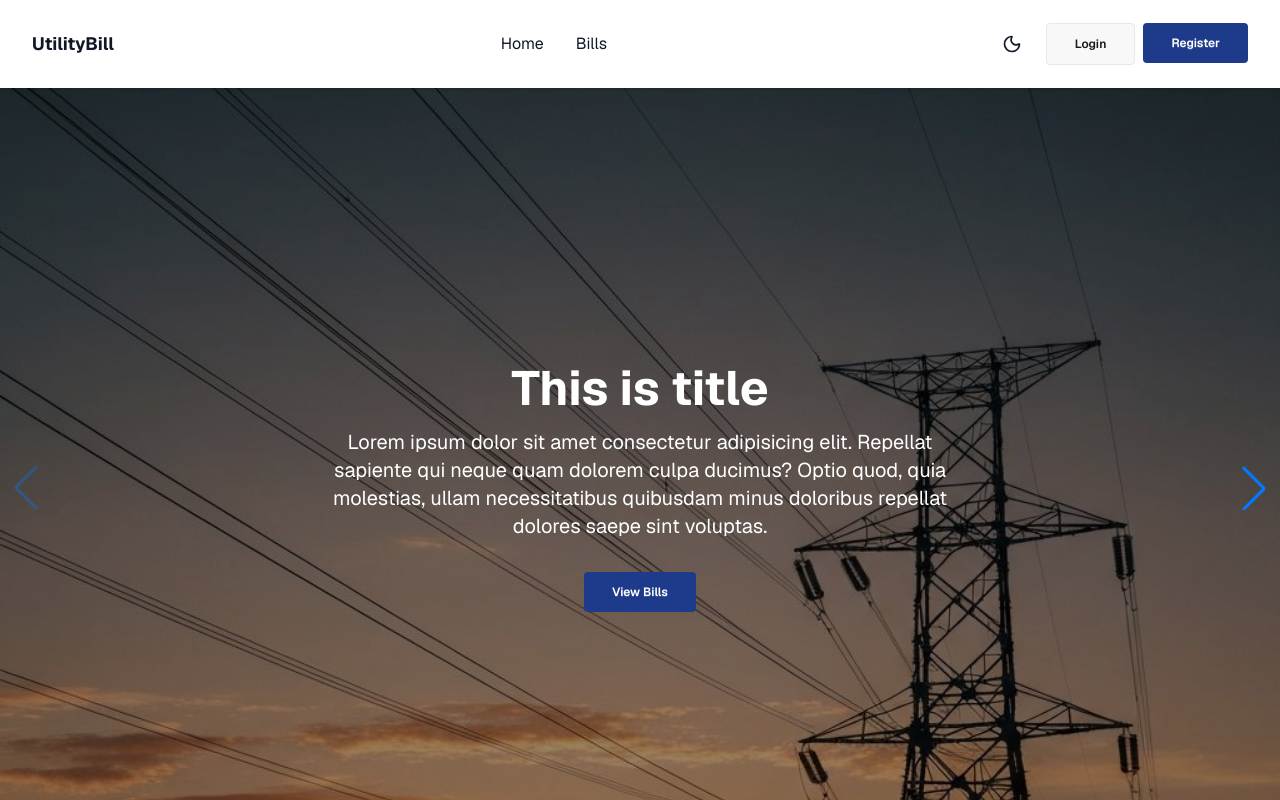
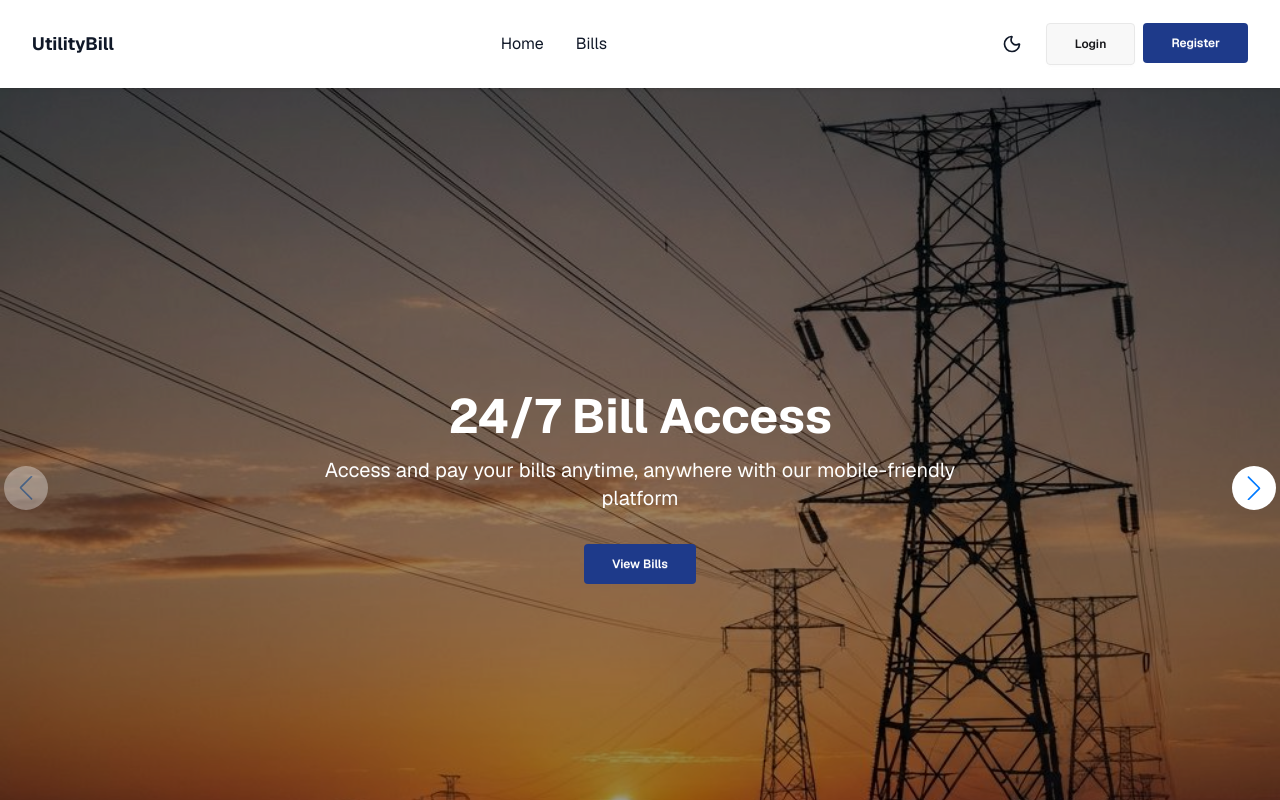
Before and after one commit to muzahidul-islam-dev/assignment-10-front-end, a React (Vite) app: page / in a window 1280 px wide. Shown: the top 800 px of the page. Built offline with nearby package versions, Linux system fonts and the light colour scheme; no server answers.

Commit message:
feat: enhance UI components and add search functionality for bills

```diff
--- a/src/components/Home/CategorySection.jsx
+++ b/src/components/Home/CategorySection.jsx
@@ -5,7 +5,7 @@ function CategorySection() {
     return (
         <section className='max-w-7xl mx-auto px-10 my-20'>
                 <h3 className='text-4xl text-center dark:text-white font-semibold'>Utility Categories</h3>
-                <div className="grid grid-cols-4 gap-10 my-10">
+                <div className="grid md:grid-cols-2 lg:grid-cols-4 gap-10 my-10">
                     <div className="group shadow border rounded-lg border-gray-200 dark:bg-linear-to-br dark:from-pink-500 dark:to-orange-500 dark:border-none hover:bg-linear-to-br hover:from-pink-500 hover:to-orange-500 hover:shadow-lg transition-all cursor-pointer p-6 h-full">
                         <div
                             className={`w-20 h-20 bg-linear-to-br dark:bg-linear-to-br dark:from-white dark:to-white from-pink-500 group-hover:from-white m-auto rounded-full to-orange-500 group-hover:to-white flex items-center justify-center mb-4 group-hover:scale-110 transition-transform`}
--- a/src/components/Home/HeroSection.jsx
+++ b/src/components/Home/HeroSection.jsx
@@ -17,12 +17,13 @@ function HeroSection() {
                     slidesPerView={1}
                     onSlideChange={() => console.log('slide change')}
                     onSwiper={(swiper) => console.log(swiper)}
-                    className='h-screen'
+                    className='h-[400px] md:h-[700px] lg:h-screen'
                     modules={[Pagination, Navigation]}
                     pagination={{
                         type: 'fraction',
                     }}
                     navigation={true}
+
                 >
                     <SwiperSlide>
                         <div
@@ -32,13 +33,13 @@ function HeroSection() {
                             <img
                                 src={Banner1 || "/placeholder.svg"}
                                 alt={'banner 1'}
-                                className="object-cover w-full"
+                                className="object-cover w-full h-screen"
                             />
                             <div className="absolute inset-0 bg-black/40" />
                             <div className="absolute inset-0 flex items-center justify-center">
                                 <div className="text-center text-white px-4 max-w-2xl">
-                                    <h1 className="text-3xl md:text-5xl font-bold mb-4">This is title</h1>
-                                    <p className="text-lg md:text-xl mb-8">Lorem ipsum dolor sit amet consectetur adipisicing elit. Repellat sapiente qui neque quam dolorem culpa ducimus? Optio quod, quia molestias, ullam necessitatibus quibusdam minus doloribus repellat dolores saepe sint voluptas.</p>
+                                    <h1 className="text-3xl md:text-5xl font-bold mb-4">24/7 Bill Access</h1>
+                                    <p className="text-lg md:text-xl mb-8">Access and pay your bills anytime, anywhere with our mobile-friendly platform</p>
                                     <Link href="/bills">
                                         <Button>
                                             View Bills
@@ -56,13 +57,13 @@ function HeroSection() {
                             <img
                                 src={Banner1 || "/placeholder.svg"}
                                 alt={'banner 1'}
-                                className="object-cover w-full"
+                                className="object-cover w-full h-screen"
                             />
                             <div className="absolute inset-0 bg-black/40" />
                             <div className="absolute inset-0 flex items-center justify-center">
                                 <div className="text-center text-white px-4 max-w-2xl">
-                                    <h1 className="text-3xl md:text-5xl font-bold mb-4">This is title</h1>
-                                    <p className="text-lg md:text-xl mb-8">Lorem ipsum dolor sit amet consectetur adipisicing elit. Repellat sapiente qui neque quam dolorem culpa ducimus? Optio quod, quia molestias, ullam necessitatibus quibusdam minus doloribus repellat dolores saepe sint voluptas.</p>
+                                    <h1 className="text-3xl md:text-5xl font-bold mb-4">Pay Bills Easily and Securely</h1>
+                                    <p className="text-lg md:text-xl mb-8">Manage all your utility bills in one place with quick and secure payments</p>
                                     <Link href="/bills">
                                         <Button>
                                             View Bills
@@ -80,13 +81,13 @@ function HeroSection() {
                             <img
                                 src={Banner1 || "/placeholder.svg"}
                                 alt={'banner 1'}
-                                className="object-cover w-full"
+                                className="object-cover w-full h-screen"
                             />
                             <div className="absolute inset-0 bg-black/40" />
                             <div className="absolute inset-0 flex items-center justify-center">
                                 <div className="text-center text-white px-4 max-w-2xl">
-                                    <h1 className="text-3xl md:text-5xl font-bold mb-4">This is title</h1>
-                                    <p className="text-lg md:text-xl mb-8">Lorem ipsum dolor sit amet consectetur adipisicing elit. Repellat sapiente qui neque quam dolorem culpa ducimus? Optio quod, quia molestias, ullam necessitatibus quibusdam minus doloribus repellat dolores saepe sint voluptas.</p>
+                                    <h1 className="text-3xl md:text-5xl font-bold mb-4">Track Your Usage</h1>
+                                    <p className="text-lg md:text-xl mb-8">Monitor your utility consumption and get detailed billing insights</p>
                                     <Link href="/bills">
                                         <Button>
                                             View Bills
--- a/src/components/Home/Impact.jsx
+++ b/src/components/Home/Impact.jsx
@@ -3,19 +3,19 @@ import React from 'react'
 function Impact() {
     return (
         <section className="max-w-7xl mx-auto px-4 sm:px-6 lg:px-8 py-20 bg-linear-to-br from-primary/10 to-accent/10 rounded-xl mb-10 my-20">
-            <h2 className="text-3xl md:text-4xl font-bold text-foreground mb-12 text-center">Our Impact</h2>
+            <h2 className="text-4xl font-bold mb-12 text-center">Our Impact</h2>
             <div className="grid grid-cols-1 md:grid-cols-3 gap-8">
                 <div className="text-center">
                     <div className="text-4xl md:text-5xl font-bold text-primary mb-2">50K+</div>
-                    <p className="text-muted-foreground">Bills Paid</p>
+                    <p className="">Bills Paid</p>
                 </div>
                 <div className="text-center">
                     <div className="text-4xl md:text-5xl font-bold text-accent mb-2">15K+</div>
-                    <p className="text-muted-foreground">Registered Users</p>
+                    <p className="">Registered Users</p>
                 </div>
                 <div className="text-center">
                     <div className="text-4xl md:text-5xl font-bold text-primary mb-2">4</div>
-                    <p className="text-muted-foreground">Active Categories</p>
+                    <p className="">Active Categories</p>
                 </div>
             </div>
         </section>
--- a/src/components/Home/RecentBillSection.jsx
+++ b/src/components/Home/RecentBillSection.jsx
@@ -9,24 +9,24 @@ function RecentBillSection() {
 
     useEffect(() => {
         axios.get('/bill').then(response => {
-            setBills(response?.data?.data?.slice(0,6))
+            setBills(response?.data?.data?.slice(0, 6))
             setLoading(false)
         }).catch(error => {
             console.log(error)
             setLoading(false)
         })
-    },[])
+    }, [])
 
-    if(loading) return <Loading />
+    if (loading) return <Loading />
     return (
         <section className='max-w-7xl mx-auto px-10 my-20'>
-                <h3 className='text-4xl text-center dark:text-white font-semibold'>Utility Categories</h3>
-                <div className="grid grid-cols-3 gap-10 my-10">
-                    {
-                        bills?.map(bill => <Bill key={bill?._id} bill={bill} />)
-                    }
-                </div>
-            </section>
+            <h3 className='text-4xl text-center dark:text-white font-semibold'>Recent Bill</h3>
+            <div className="grid md:grid-cols-2 lg:grid-cols-3 gap-10 my-10">
+                {
+                    bills?.map(bill => <Bill key={bill?._id} bill={bill} />)
+                }
+            </div>
+        </section>
     )
 }
 
--- a/src/index.css
+++ b/src/index.css
@@ -1,5 +1,6 @@
 @import url('https://fonts.googleapis.com/css2?family=Geist:wght@100..900&display=swap');
 @import "tailwindcss";
+
 @plugin "daisyui" {
   themes: light --default, dark --prefersdark, cupcake;
 }
@@ -10,7 +11,8 @@ body {
 }
 
 :root {
-  --color-primary: #1e3a8a; /* blue-900 */
+  --color-primary: #1e3a8a;
+  /* blue-900 */
 }
 
 /* Custom class for primary text */
@@ -18,8 +20,29 @@ body {
   color: var(--color-primary);
 }
 
-.bg-primary{
+.bg-primary {
   background-color: var(--color-primary);
 }
 
 @custom-variant dark (&:where([data-theme=dark], [data-theme=dark] *));
+
+.swiper-button-next {
+  color: white;
+  font-size: 20px;
+  height: 40px;
+  background: white;
+  color: #000;
+  width: 40px;
+  padding: 10px;
+  border-radius: 50%;
+}
+.swiper-button-prev {
+  color: white;
+  font-size: 20px;
+  height: 40px;
+  background: white;
+  color: #000;
+  width: 40px;
+  padding: 10px;
+  border-radius: 50%;
+}
--- a/src/pages/SingleBill.jsx
+++ b/src/pages/SingleBill.jsx
@@ -119,12 +119,12 @@ function SingleBill() {
                         <div className="space-y-6">
 
                             <div className="p-6 rounded-lg shadow-lg border border-gray-200 dark:border-gray-800 bg-white dark:bg-gray-800">
-                                <div className="grid grid-cols-6 items-start justify-between mb-4">
-                                    <div className='col-span-4'>
-                                        <h1 className="text-3xl font-bold">{bill?.title}</h1>
+                                <div className="grid lg:grid-cols-6 items-start justify-between mb-4 gap-10 lg:gap-0">
+                                    <div className='lg:col-span-4'>
+                                        <h1 className="text-xl md:text-3xl font-bold">{bill?.title}</h1>
                                         <p className="mt-1">{bill?.category} Utility Bill</p>
                                     </div>
-                                    <div className="text-right col-span-2">
+                                    <div className="lg:text-right lg:col-span-2">
                                         <div className="text-2xl font-bold ">{bill?.amount} BDT</div>
                                         <p className="text-sm">Amount Due</p>
                                     </div>
```
Also changed, not shown: src/components/Home/WhyChooseUs.jsx (+11 -11 lines), src/components/shared/Navbar.jsx (+11 -6 lines), src/pages/Bills.jsx (+42 -8 lines).
